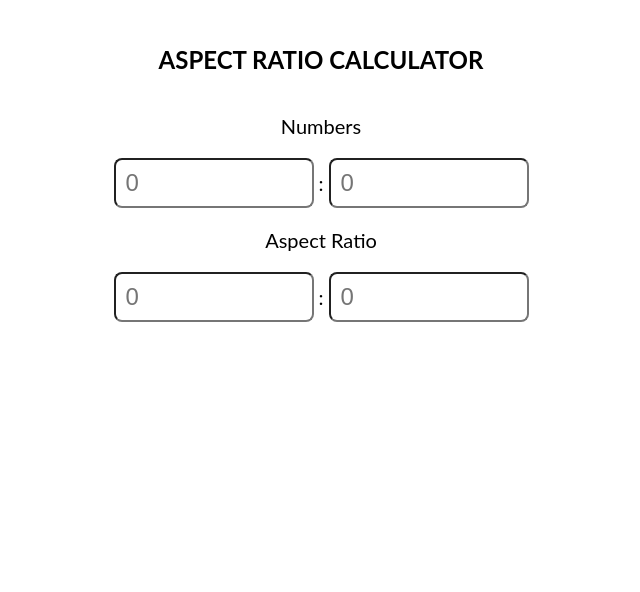
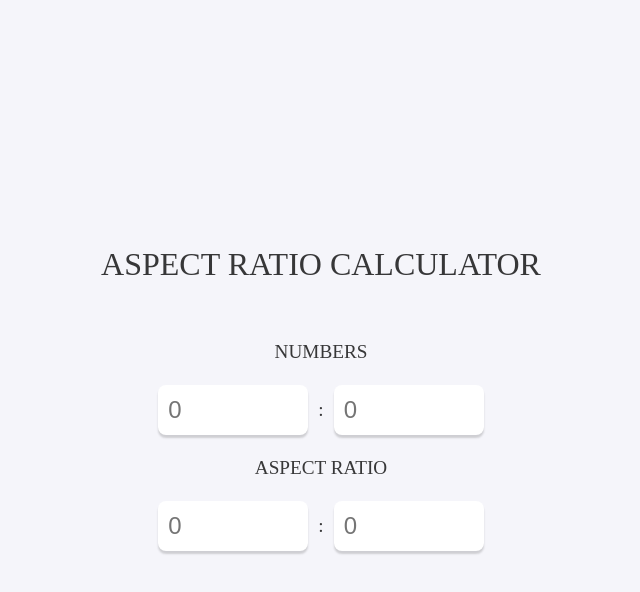
Before and after one commit to supremekhadka/aspect-ratio-calculator, a plain HTML site: page index.html in a window 1280 px wide. Shown: the whole page, without its empty margins (319-959 px from the left). Drawn offline with Linux system fonts and the light colour scheme.

Commit message:
Added script in html, updated stylesheet

```diff
--- a/index.html
+++ b/index.html
@@ -10,24 +10,50 @@
   <body>
     <section>
       <h1 class="title">ASPECT RATIO CALCULATOR</h1>
-      <p></p>
-      <p>Numbers</p>
+      <div class="container">
+        <p>NUMBERS</p>
         <form>
-        <input id="num1" type="number" placeholder="0" />
-
+          <input oninput="get_val()" id="num1" type="number" placeholder="0" />
           <p>:</p>
-
-        <input id="num2" type="number" placeholder="0" />
+          <input oninput="get_val()" id="num2" type="number" placeholder="0" />
         </form>
-      <p>Aspect Ratio</p>
+        <p>ASPECT RATIO</p>
         <form>
-        <input id="ar1" type="number" placeholder="0" />
-
+          <input oninput="get_val()" id="ar1" type="number" placeholder="0" />
           <p>:</p>
-
-        <input id="ar2" type="number" placeholder="0" />
+          <input oninput="get_val()" id="ar2" type="number" placeholder="0" />
         </form>
+      </div>
     </section>
   </body>
-  <script src="script.js"></script>
+  <script>
+    var num1 = document.getElementById("num1");
+    var num2 = document.getElementById("num2");
+    var ar1 = document.getElementById("ar1");
+    var ar2 = document.getElementById("ar2");
+
+    let n1, n2;
+
+    function hcf(n1, n2) {
+      if (n2 == 0) {
+        return n1;
+      }
+
+      return hcf(n2, n1 % n2);
+    }
+
+    function get_val() {
+      n1 = num1.value;
+      n2 = num2.value;
+      if (n1 != 0 || n2 != 0) {
+        ar1.value = `${n1 / hcf(n1, n2)}`;
+        ar2.value = `${n2 / hcf(n1, n2)}`;
+      } else if (n1 == 0 && n2 == 0) {
+        ar1.value = `0`;
+        ar2.value = `0`;
+      } else {
+        ar1.value = `1`;
+      }
+    }
+  </script>
 </html>
--- a/script.js
+++ /dev/null
@@ -1,8 +0,0 @@
-alert("Site Under Construction");
-
-const num1 = document.getElementById("num1");
-const num2 = document.getElementById("num2");
-const ar1 = document.getElementById("ar1");
-const ar2 = document.getElementById("ar2");
-
-let num1_val, num2_val, ar1_val, ar2_val;
--- a/style.css
+++ b/style.css
@@ -5,7 +5,8 @@
 }
 
 body {
-  font-family: "Lato";
+  background-color: #f5f5fa;
+  font-family: "Montserrat";
 }
 
 input::-webkit-outer-spin-button,
@@ -22,32 +23,52 @@ section {
   width: 100vw;
   height: 100vh;
   flex-direction: column;
-  justify-content: flex-start;
+  justify-content: center;
   align-items: center;
   gap: 20px;
 }
 
 .title {
-  margin-top: 45px;
+  font-family: "Gobold";
+  font-weight: 100;
+  text-align: center;
+  font-size: 2rem;
+  color: #373738;
+}
+
+.container {
+  display: flex;
+  flex-direction: column;
+  align-items: center;
+  height: auto;
+  margin-top: 20px;
+  color: #373738;
 }
 
 form {
   display: flex;
-  gap: 5px;
+  gap: 10px;
   align-items: center;
-  font-size: 1.5rem;
+  font-size: 1.3rem;
+}
+.container p {
+  font-size: 1.2rem;
+  margin: 18px 0;
 }
 
 form input {
   font-size: 1.5rem;
   height: 50px;
-  width: 200px;
+  width: 150px;
   padding: 0 10px;
   outline: none;
-  border: noen;
+  border: none;
   border-radius: 8px;
+  box-shadow: 0 3px 2px #1b1b1b2d;
+  transition: 0.2s ease-in-out;
 }
 
-p {
-  font-size: 1.25rem;
+form input:focus {
+  border-top: 3px solid #1b1b1b2d;
+  box-shadow: none;
 }
```
Lines whose indentation alone changed are shown as unchanged.
